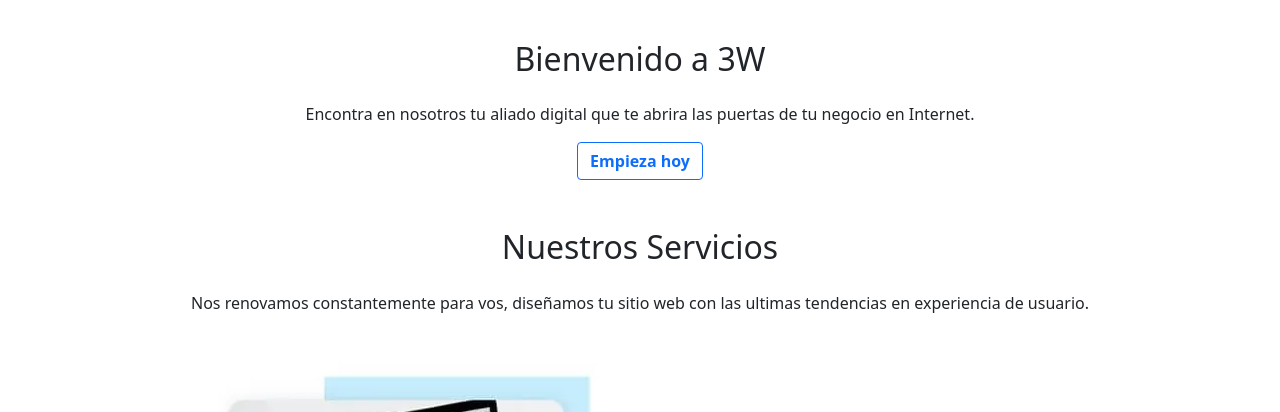
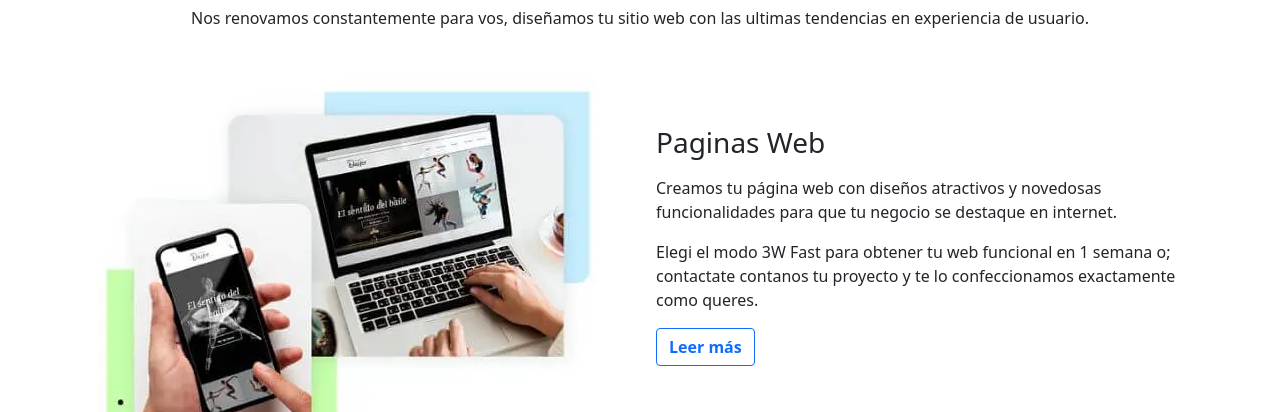
Before and after one commit to Daniela-Admi/3w, a website: page index.html in a window 1280 px wide. Shown: the part 730-1142 px from the top of the page. Drawn offline with nearby package versions, Linux system fonts and the light colour scheme.

Commit message:
aplicando cambios al encabezado del index parte 2

```diff
--- a/index.html
+++ b/index.html
@@ -83,7 +83,7 @@
       </nav>
     </header>
     <!-- banner de inicio carrucel para tablet y desktop -->
-    <div class="container-fluid d-none d-md-block p-1">
+    <div class="container-fluid d-none d-sm-block p-1">
       <div
         id="carouselExampleDark"
         class="carousel carousel-dark slide"
@@ -178,17 +178,16 @@
       </div>
     </div>
     <!--banner encabezado bienvenida en version mobile -->
-    <div class="container-fluid mt-5 p-3 .d-none .d-sm-block .d-md-none">
-        <div class="row justify-content-md-center" id="encabezado-mobile">
-          <!-- card titulo y texto -->
+    <div class="container-fluid d-sm-none .d-md-block">
+      <div class="row justify-content-sm-center mt-5 p-1 ">
+        <!-- card titulo y texto -->
           <div class="card text-center">
             <div class="card-title mt-5 mb-3">
               <h2>Bienvenido a 3W</h2>
             </div>
             <div class="card-text mb-3">
               <p>
-                Encontra en nosotros tu aliado digital que te abrira las puertas
-                de tu negocio en Internet.
+                Creamos tu sitio web con las ultimas tendencias en diseño ux y herramientas SEO para que destaques en los motores de busqueda.
               </p>
               <a
                 href="productosysoluciones.html"
--- a/scss/pages/_inicio.scss
+++ b/scss/pages/_inicio.scss
@@ -1,8 +1,5 @@
 /* ----index page----- */
 /* carrusel*/
-#encabezado-mobile {
-  background-color: $color-background;
-}
 #corousel-content {
   background-color: $color-primario;
   color: $color-texto-b;
```
Also changed, not shown: scss/style.css, 1 other file.
